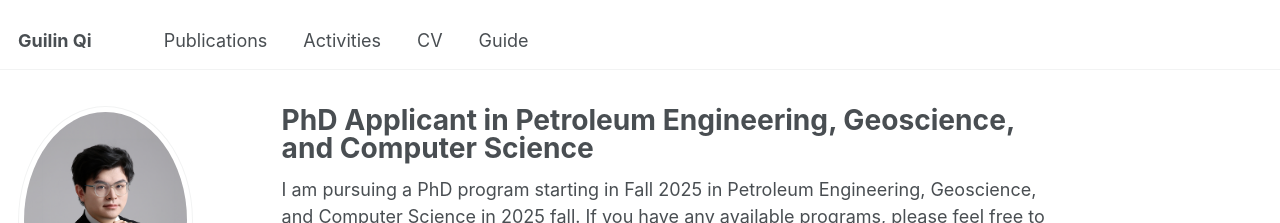
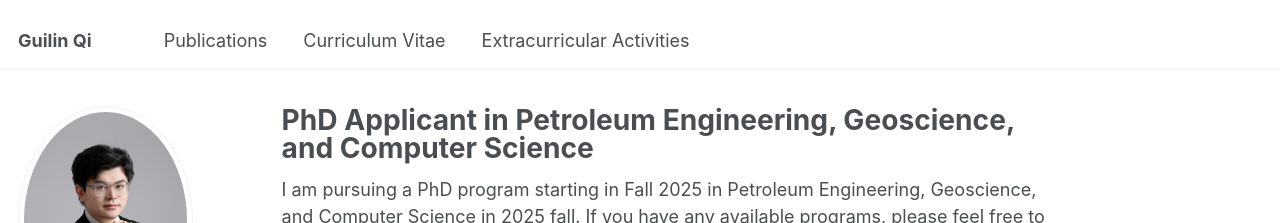
Before and after one commit to Trallin/Trallin.github.io, a Jekyll site: the page built from _pages/about.md, in a window 1280 px wide. Shown: the top 223 px of the page. Built offline with Jekyll 4.4.1, drawn with Linux system fonts in a browser that asks for light colours; some web fonts are replaced.

Commit message:
Update navigation.yml

```diff
--- a/_data/navigation.yml
+++ b/_data/navigation.yml
@@ -14,14 +14,15 @@ main:
   # - title: "Teaching"
   #   url: /teaching/
 
-  - title: "Activities"
+  - title: "Curriculum Vitae"
+    url: /cv/
+
+  - title: "Extracurricular Activities"
     url: /portfolio/
 
   # - title: "Blog Posts"
   #   url: /year-archive/
 
-  - title: "CV"
-    url: /cv/
 
-  - title: "Guide"
-    url: /markdown/
+  # - title: "Guide"
+  #   url: /markdown/
```
